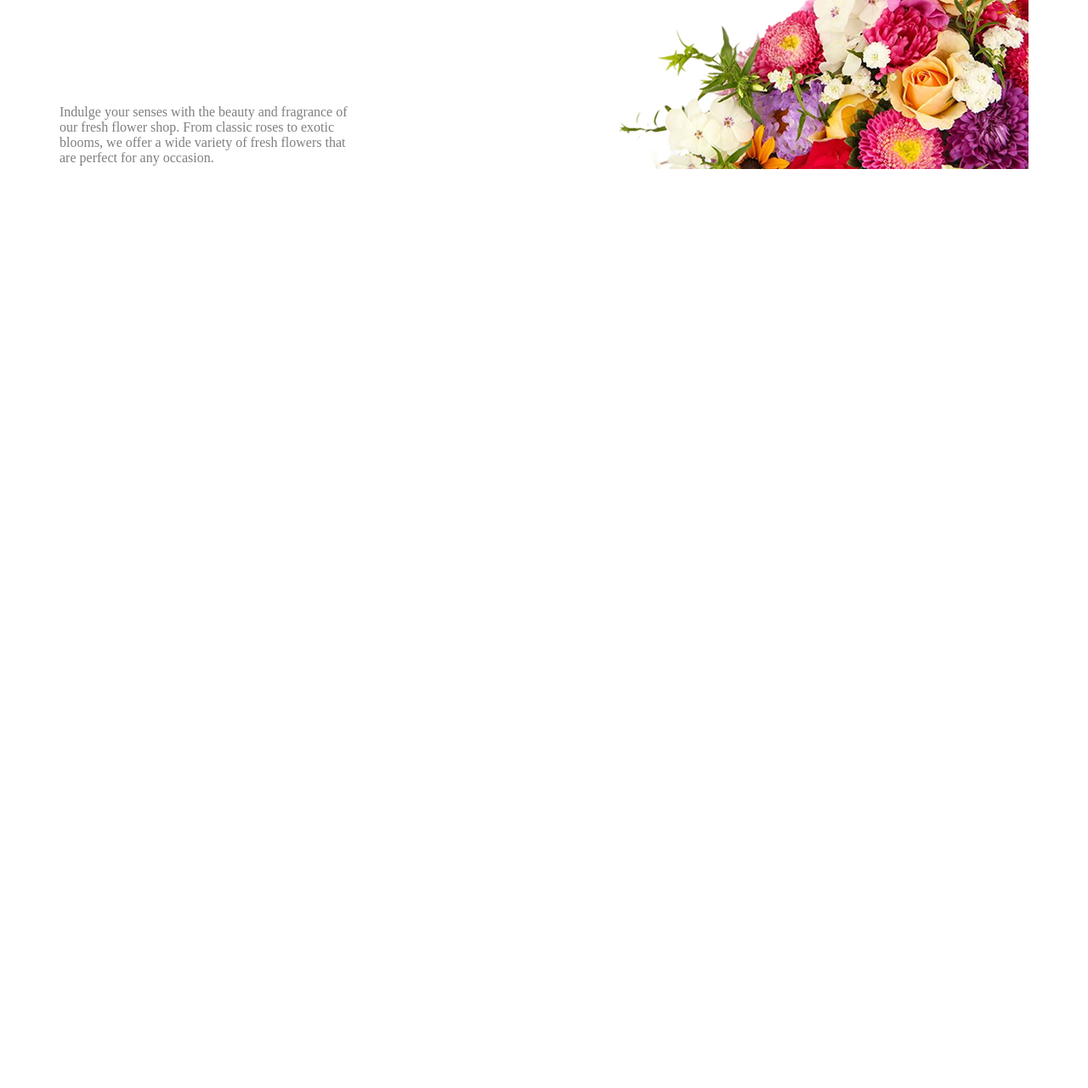
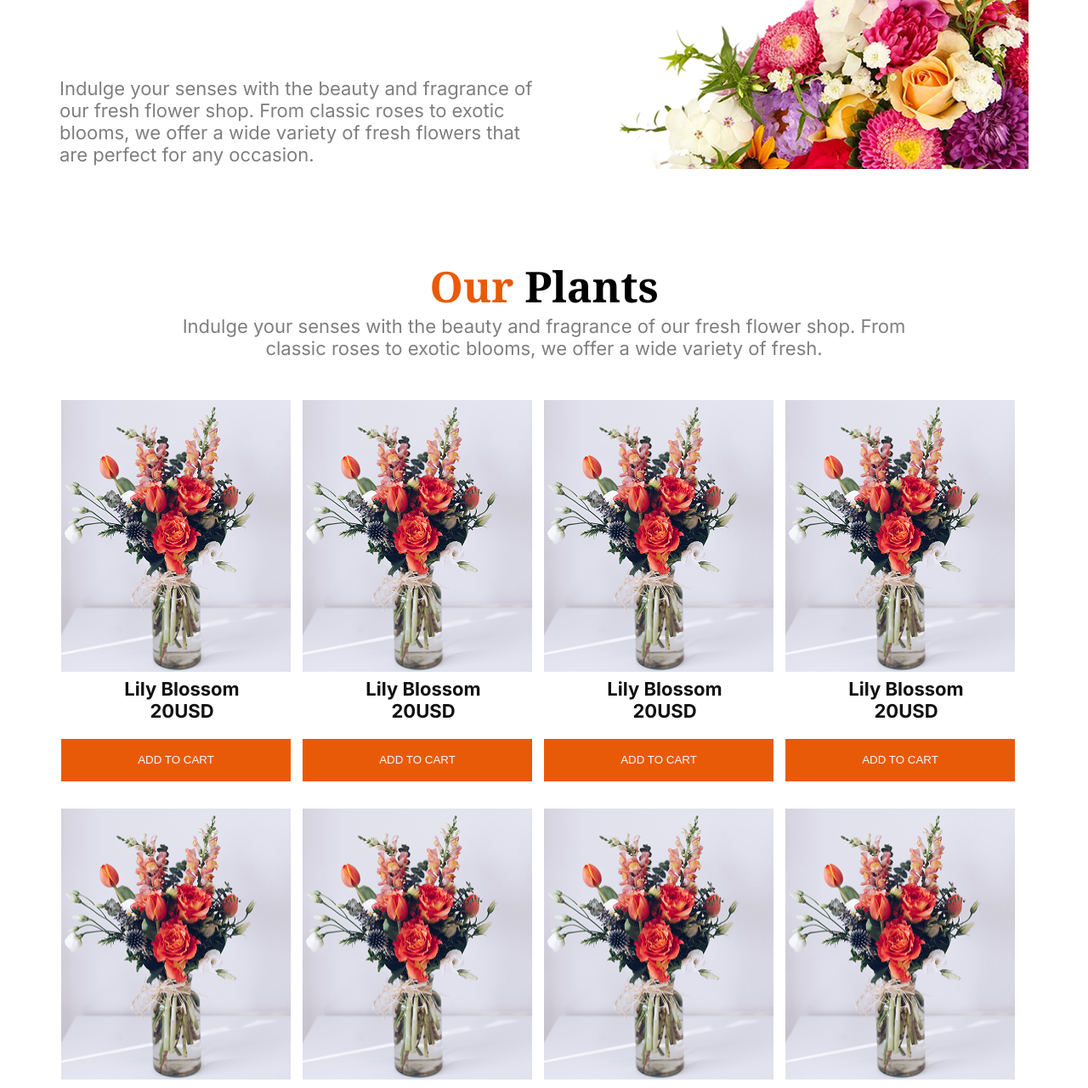
Before and after one commit to abuomayer/my-second-assignment, a plain HTML site: page index.html in a window 1280 px wide. Shown: the part 453-1734 px from the top of the page at 85% size. Before the commit the page ends 800 px from the top, so only its background shows below. Drawn offline with Linux system fonts and the light colour scheme.

Commit message:
card/second banner add

```diff
--- a/index.html
+++ b/index.html
@@ -8,6 +8,11 @@
     <link rel="preconnect" href="https://fonts.googleapis.com">
 <link rel="preconnect" href="https://fonts.gstatic.com" crossorigin>
 <link href="https://fonts.googleapis.com/css2?family=Noto+Serif:ital,wght@0,100..900;1,100..900&display=swap" rel="stylesheet">
+
+<link rel="preconnect" href="https://fonts.googleapis.com">
+<link rel="preconnect" href="https://fonts.gstatic.com" crossorigin>
+<link href="https://fonts.googleapis.com/css2?family=Inter:ital,opsz,wght@0,14..32,100..900;1,14..32,100..900&display=swap" rel="stylesheet">
+
 </head>
 <body class="align">
     <header class="main-nav">
@@ -16,10 +21,10 @@
         </nav>
         <nav>
             <ul class="list-style">
-                <li>Home</li>
-                <li>Shop</li>
-                <li>About us</li>
-                <li>Cart</li>
+                <li class="nav-feature-2"><a href="" class="text-decoration">Home</a></li>
+                <li class="nav-feature">Shop</li>
+                <li class="nav-feature">About us</li>
+               <li class="nav-feature-2"><img src="images/icons8-cart-24.png" class="img-m"><a href="" class="text-decoration">Cart</a></li>
             </ul>
         </nav>
     </header>
@@ -30,13 +35,41 @@
 
     <h2 class="first-banner-text noto-serif-font">ALWAYS <span class="org-text">FRESH</span></h2>
 
-<p class="text-opacity-50">Indulge your senses with the beauty and fragrance of <br>our fresh flower shop. From classic roses to exotic <br> blooms, we offer a wide variety of fresh flowers that <br>are perfect for any occasion. </p>
+<p class="text-opacity-50 inter-font">Indulge your senses with the beauty and fragrance of <br>our fresh flower shop. From classic roses to exotic <br> blooms, we offer a wide variety of fresh flowers that <br>are perfect for any occasion. </p>
 </div>
 
 <div><img src="./images/hero-flower.png"></div>
+</section>
+
+
+<section class="card">
+    <div class="second-title-text">
+<h3 class="noto-serif-font card-headline-text"><span class="org-text">Our</span> Plants</h3>
+<p class="text-opacity-50 inter-font">Indulge your senses with the beauty and fragrance of our fresh flower shop. From <br> classic roses to exotic blooms, we offer a wide variety of fresh.</p>
+</div>
+
+
+<div class="grid-container inter-font">
+<div><img src="./images/sample-flower-image.png" class="custom-img"><p class="card-text-style">Lily Blossom <br> 20USD</p><button class="btn-style">ADD TO CART</button></div>
+
+<div><img src="./images/sample-flower-image.png" class="custom-img"><p class="card-text-style">Lily Blossom <br> 20USD</p><button class="btn-style">ADD TO CART</button></div>
+
+<div><img src="./images/sample-flower-image.png" class="custom-img"><p class="card-text-style">Lily Blossom <br> 20USD</p><button class="btn-style">ADD TO CART</button></div>
+
+<div><img src="./images/sample-flower-image.png" alt="" class="custom-img"><p class="card-text-style">Lily Blossom <br> 20USD</p><button class="btn-style">ADD TO CART</button></div>
+
+<div><img src="./images/sample-flower-image.png" alt="" class="custom-img"><p class="card-text-style">Lily Blossom <br> 20USD</p><button class="btn-style">ADD TO CART</button></div>
+
+<div><img src="./images/sample-flower-image.png" alt="" class="custom-img"><p class="card-text-style">Lily Blossom <br> 20USD</p><button class="btn-style">ADD TO CART</button></div>
+
+<div><img src="./images/sample-flower-image.png" alt="" class="custom-img"><p class="card-text-style">Lily Blossom <br> 20USD</p><button class="btn-style">ADD TO CART</button></div>
+
+<div><img src="./images/sample-flower-image.png" alt="" class="custom-img"><p class="card-text-style">Lily Blossom <br> 20USD</p><button class="btn-style">ADD TO CART</button></div>
+
+</div>
+
 
 </section>
-
 
 
 
--- a/styles.css
+++ b/styles.css
@@ -8,14 +8,29 @@
     "wdth" 100;
 }
 
+
+.inter-font{
+  font-family: "Inter", sans-serif;
+  font-optical-sizing: auto;
+  font-weight:400px;
+  font-style: normal;
+}
+
 *{margin: 0px;}
 
 
 .main-nav{display: flex;justify-content: space-between; max-width: 71rem;max-height:5.1rem ;margin: auto;margin-top: 25px;margin-left: auto;margin-right: auto;
 }
 
+.nav-feature{color: #8987A1;font-size: medium;font-weight:normal;}
+
+.nav-feature-2{color:#252432 ;font-size: medium;font-weight: bold;}
+
+.text-decoration{text-decoration: none;color: #252432;}
+
 .list-style{list-style: none;display: flex;gap: 2.8rem;margin-top: 30px;
 }
+
 
 .text-content{width: 570px;height: 299px;display: flex;flex-direction: column;justify-content: space-between;margin-top: 52px;}
 
@@ -26,4 +41,22 @@
 
 .org-text{color: #E95A08;}
 
-.text-opacity-50{color: #000000;opacity: 50%;}
+.text-opacity-50{color: #000000;opacity: 50%;font-size:22px;}
+
+
+.card-headline-text{font-size: 50px;font-weight: bold;}
+
+
+.second-title-text{justify-content: center;text-align: center;margin-bottom: 48px;}
+
+.card{max-width:71rem;max-height: 1186px;margin-right: auto;margin-left: auto;margin-top: 100px;max-width: ;}
+
+.grid-container{display: grid;grid-template-columns:repeat(4,1fr);}
+
+.image-size{width:270px ;height: 322px;}
+
+.card-text-style{justify-content: center;text-align: center;font-size: 22px;font-weight: bold;color: #111111;padding-bottom: 20px;}
+
+.btn-style{background-color:#E95A08;width: 270px;height: 50px;border-style: none;color: aliceblue;margin-bottom: 32px;}
+
+.custom-img{width: 270px;height: 322.94px;}
```
Also changed, not shown: images/icons8-cart-24.png (added).
